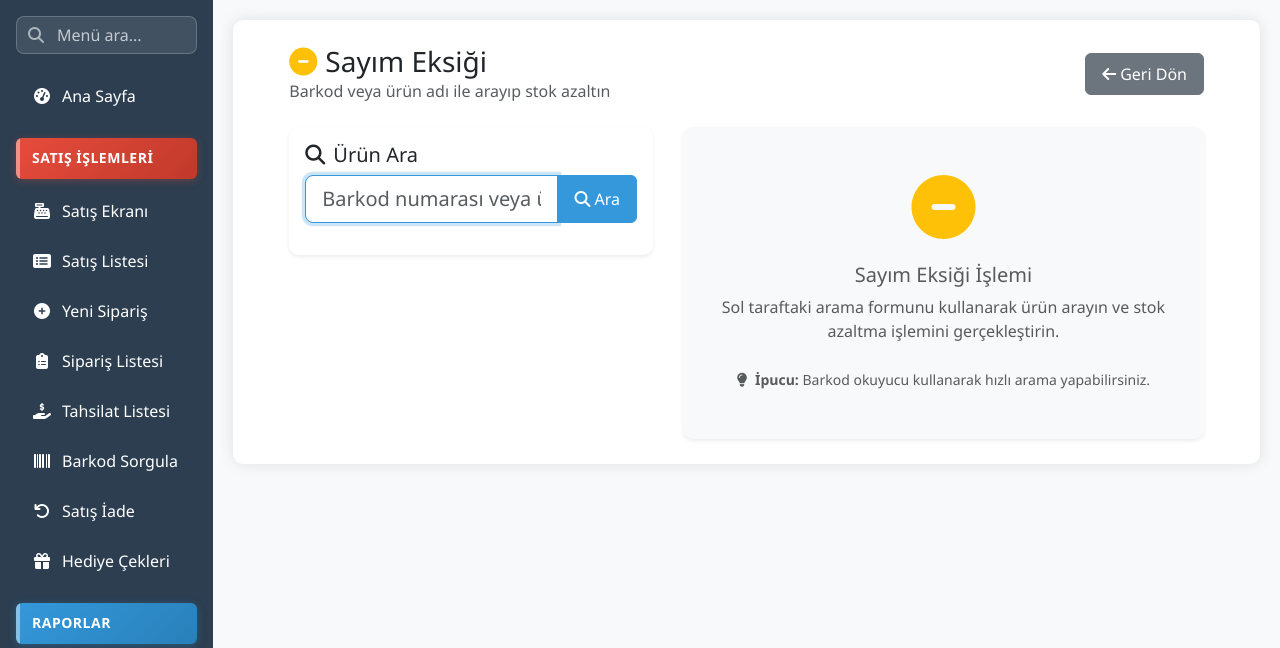
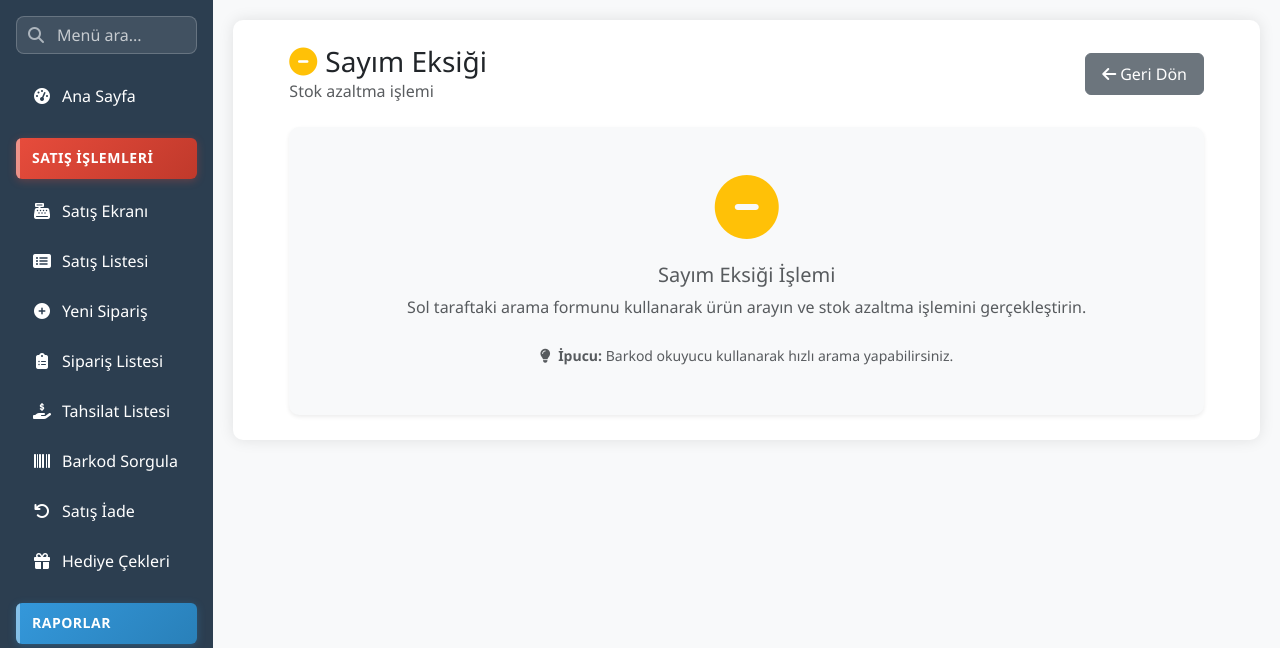
Before and after one commit to firatemu/nuviabutik, a Django app: page /urun/stok/sayim-eksigi/ in a window 1280 px wide. Shown: the part 56-704 px from the top of the page. Run offline with Django 5.2, Linux system fonts and the light colour scheme; the visitor is signed in with stand-in values (Sample User, id 1); some libraries are stand-ins or nearby versions.

Commit message:
Ürün arama parametreleri kaldırıldı
- Sayım eksiği ve sayım fazlası sayfalarından arama özelliği kaldırıldı
- Arama formu template'den çıkarıldı
- Arama ile ilgili JavaScript kodları temizlendi
- Sayfa açıklamaları güncellendi
- Kod sadeleştirildi

```diff
--- a/templates/urun/sayim_islem.html
+++ b/templates/urun/sayim_islem.html
@@ -23,41 +23,8 @@
     </div>
 
     <div class="row">
-        <!-- Arama Formu -->
-        <div class="col-lg-5">
-            <div class="card shadow-sm">
-                <div class="card-body">
-                    <h5 class="card-title">
-                        <i class="fas fa-search me-2"></i>Ürün Ara
-                    </h5>
-
-                    <form method="post" class="mb-3">
-                        {% csrf_token %}
-                        <div class="input-group">
-                            <input type="text"
-                                   class="form-control form-control-lg"
-                                   name="arama_terimi"
-                                   placeholder="Barkod numarası veya ürün adı girin..."
-                                   value="{{ request.POST.arama_terimi }}"
-                                   autofocus>
-                            <button type="submit" name="arama" class="btn btn-primary">
-                                <i class="fas fa-search me-1"></i>Ara
-                            </button>
-                        </div>
-                    </form>
-
-                    {% if arama_yapildi and not varyant %}
-                        <div class="alert alert-warning">
-                            <i class="fas fa-exclamation-triangle me-2"></i>
-                            Aradığınız ürün bulunamadı. Lütfen barkod numarasını veya ürün adını kontrol edin.
-                        </div>
-                    {% endif %}
-                </div>
-            </div>
-        </div>
-
         <!-- Ürün Bilgileri ve İşlem -->
-        <div class="col-lg-7">
+        <div class="col-12">
             {% if varyant %}
                 <div class="card shadow-sm">
                     <div class="card-body">
@@ -180,18 +147,7 @@
 <script>
 document.addEventListener('DOMContentLoaded', function() {
     // Arama input'una otomatik odaklan
-    const aramInput = document.querySelector('input[name="arama_terimi"]');
-    if (aramInput) {
-        aramInput.focus();
-
-        // Enter tuşu ile arama
-        aramInput.addEventListener('keypress', function(e) {
-            if (e.key === 'Enter') {
-                e.preventDefault();
-                this.closest('form').submit();
-            }
-        });
-    }
+    // Arama input'u kaldırıldı
 
     // Miktar input'unda maksimum değer kontrolü
     const miktarInput = document.querySelector('input[name="miktar"]');
--- a/urun/views.py
+++ b/urun/views.py
@@ -1139,31 +1139,9 @@ def stok_duzeltme_view(request):
 def sayim_eksigi_view(request):
     """Sayım eksiği - Stok azaltma işlemi"""
     varyant = None
-    arama_yapildi = False
 
     if request.method == 'POST':
-        if 'arama' in request.POST:
-            # Arama işlemi
-            arama_terimi = request.POST.get('arama_terimi', '').strip()
-            arama_yapildi = True
-
-            if arama_terimi:
-                try:
-                    # Önce barkod ile ara
-                    varyant = UrunVaryanti.objects.select_related(
-                        'urun').get(barkod=arama_terimi)
-                except UrunVaryanti.DoesNotExist:
-                    # Sonra ürün adı ile ara
-                    varyantlar = UrunVaryanti.objects.select_related('urun', 'renk', 'beden').filter(
-                        urun__ad__icontains=arama_terimi
-                    )
-                    if varyantlar.exists():
-                        varyant = varyantlar.first()
-                    else:
-                        messages.error(
-                            request, f'❌ "{arama_terimi}" için ürün bulunamadı!')
-
-        elif 'islem' in request.POST and request.POST.get('varyant_id'):
+        if 'islem' in request.POST and request.POST.get('varyant_id'):
             # Stok azaltma işlemi
             try:
                 with transaction.atomic():
@@ -1204,9 +1182,8 @@ def sayim_eksigi_view(request):
 
     context = {
         'varyant': varyant,
-        'arama_yapildi': arama_yapildi,
         'sayfa_baslik': 'Sayım Eksiği',
-        'sayfa_aciklama': 'Barkod veya ürün adı ile arayıp stok azaltın',
+        'sayfa_aciklama': 'Stok azaltma işlemi',
         'islem_tipi': 'eksik'
     }
     return render(request, 'urun/sayim_islem.html', context)
@@ -1216,31 +1193,9 @@ def sayim_eksigi_view(request):
 def sayim_fazlasi_view(request):
     """Sayım fazlası - Stok artırma işlemi"""
     varyant = None
-    arama_yapildi = False
 
     if request.method == 'POST':
-        if 'arama' in request.POST:
-            # Arama işlemi
-            arama_terimi = request.POST.get('arama_terimi', '').strip()
-            arama_yapildi = True
-
-            if arama_terimi:
-                try:
-                    # Önce barkod ile ara
-                    varyant = UrunVaryanti.objects.select_related(
-                        'urun').get(barkod=arama_terimi)
-                except UrunVaryanti.DoesNotExist:
-                    # Sonra ürün adı ile ara
-                    varyantlar = UrunVaryanti.objects.select_related('urun', 'renk', 'beden').filter(
-                        urun__ad__icontains=arama_terimi
-                    )
-                    if varyantlar.exists():
-                        varyant = varyantlar.first()
-                    else:
-                        messages.error(
-                            request, f'❌ "{arama_terimi}" için ürün bulunamadı!')
-
-        elif 'islem' in request.POST and request.POST.get('varyant_id'):
+        if 'islem' in request.POST and request.POST.get('varyant_id'):
             # Stok artırma işlemi
             try:
                 with transaction.atomic():
@@ -1276,9 +1231,8 @@ def sayim_fazlasi_view(request):
 
     context = {
         'varyant': varyant,
-        'arama_yapildi': arama_yapildi,
         'sayfa_baslik': 'Sayım Fazlası',
-        'sayfa_aciklama': 'Barkod veya ürün adı ile arayıp stok ekleyin',
+        'sayfa_aciklama': 'Stok artırma işlemi',
         'islem_tipi': 'fazla'
     }
     return render(request, 'urun/sayim_islem.html', context)
```
